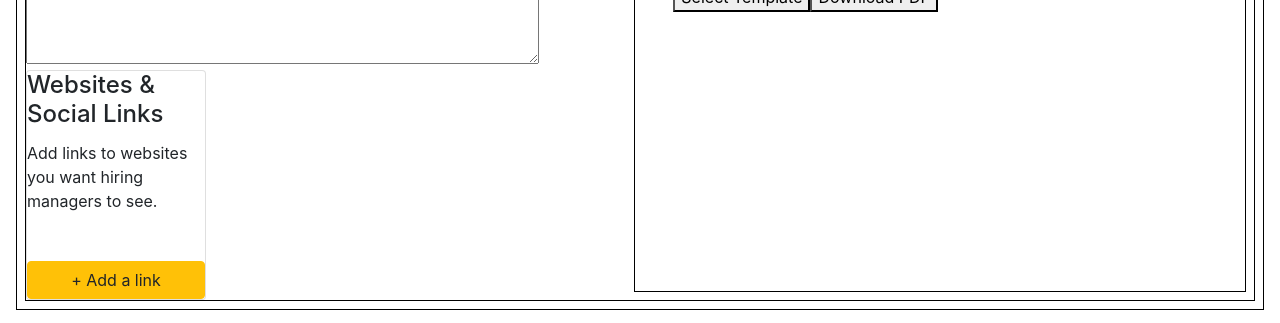
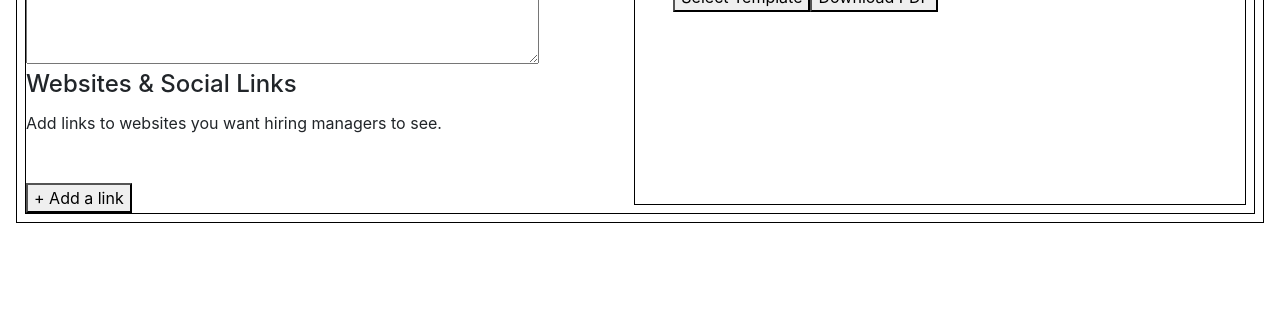
Before and after one commit to Anicodeth/Ai_Cv_Builder, an Angular app: page / in a window 1280 px wide. Shown: the part 520-843 px from the top of the page. After the commit the page ends 800 px from the top, so only its background shows below. Built offline with nearby package versions, Linux system fonts and the light colour scheme.

Commit message:
Weblinks merge to main

```diff
--- a/src/app/website-links/website-links.component.html
+++ b/src/app/website-links/website-links.component.html
@@ -1,9 +1,9 @@
-<div class="card">
+<div class="">
 
     <h4 class="card-title">Websites & Social Links</h4>
     <p>Add links to websites you want hiring managers to see.</p>
     <div id="here" class="links card-body">
+    </div>
+    <button type="button" class="" (click)="addLink()">+ Add a link</button>
 
-    </div>
-    <button type="button" class="btn btn-warning" (click)="addLink()">+ Add a link</button>
 </div>
```
